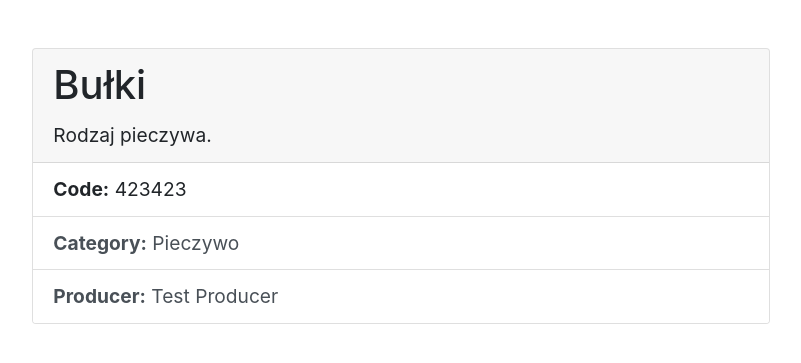
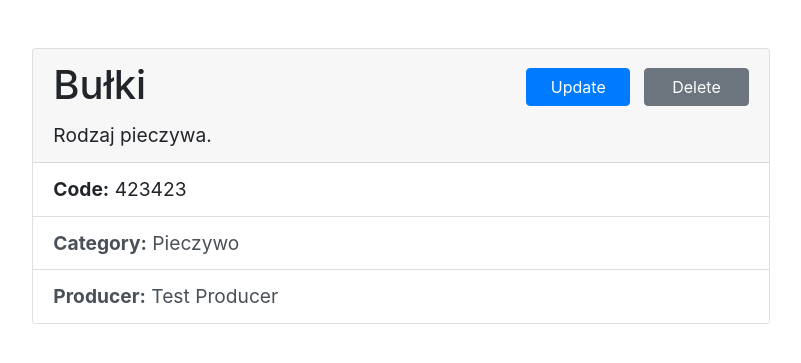
Before and after one commit to Endrju00/ShopManager, a Django app: page /products/423423/ in a window 1280 px wide. Shown: the part 56-419 px from the top of the page, without its empty margins (239-1040 px from the left). Run offline with Django 3.2, Linux system fonts and the light colour scheme; data comes from the database, SQL or seed files in the repository.

Commit message:
Add update and delete button

```diff
--- a/project/products/templates/products/product_detail.html
+++ b/project/products/templates/products/product_detail.html
@@ -4,6 +4,8 @@
   <div style="width: 90%; margin-left: 5%; font-size:1.2rem;">
     <div class="card" style="width: 80%; margin-left: 10%;">
         <div class="card-header">
+          <a href="create/" class="btn btn-secondary" style="float: right; width: 15%; margin-top: 1%;"> Delete </a>
+          <a href="create/" class="btn btn-primary" style="float: right; width: 15%; margin-right: 2%; margin-top: 1%;"> Update </a>
           <h1 class="card-title">{{ object.name }}</h1>
           <p class="card-text">{{ object.description }}</p>
         </div>
```
